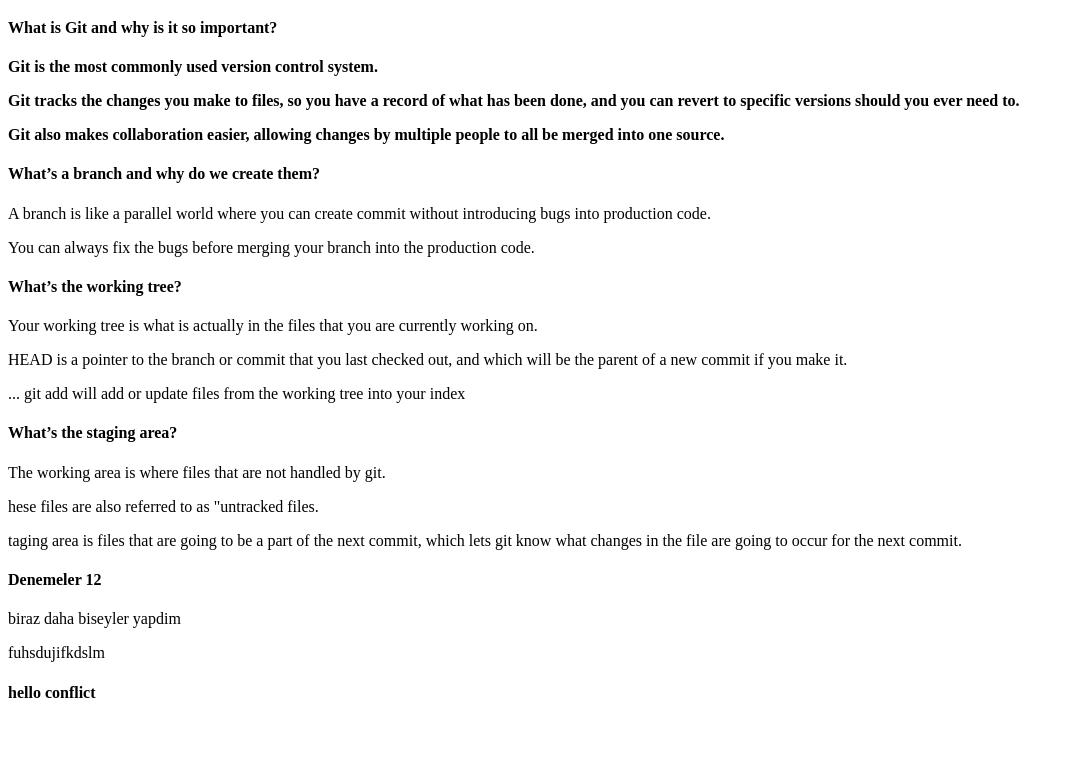
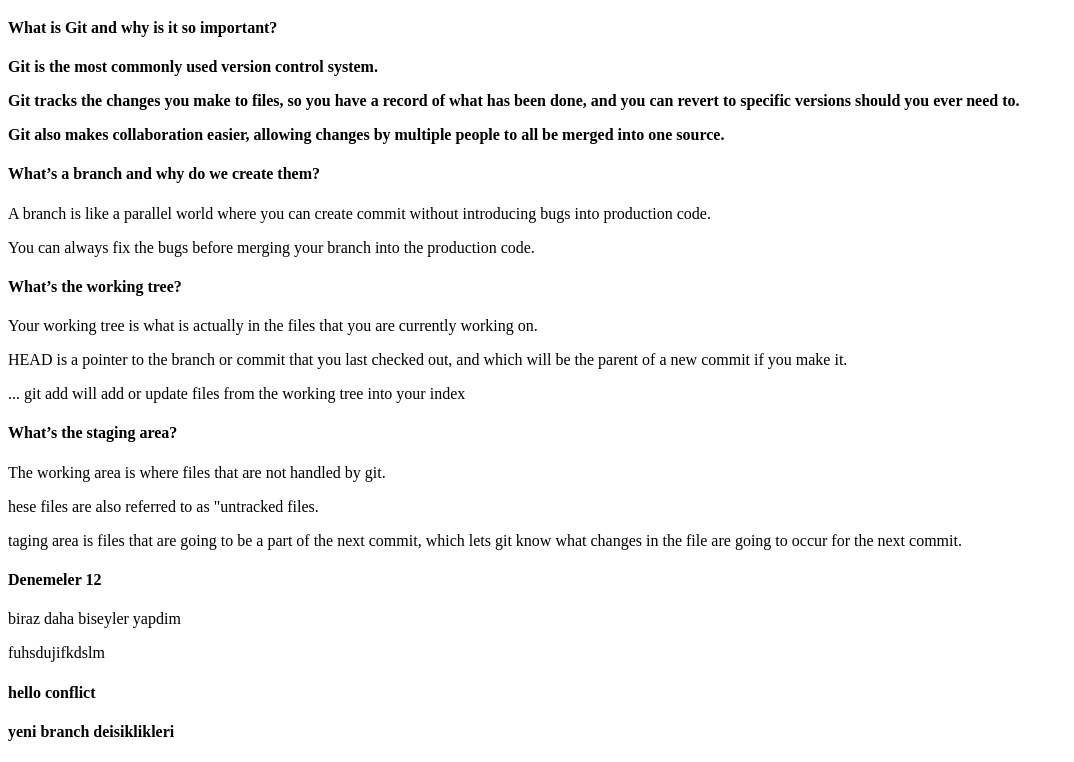
Before and after one commit to kirakoki/git-adventure, a plain HTML site: page index.html in a window 1280 px wide. Shown: the part 61-823 px from the top of the page, without its empty margins (0-1074 px from the left). Before the commit the page ends 800 px from the top, so only its background shows below. Drawn offline with Linux system fonts and the light colour scheme.

Commit message:
yeni branc deisiklikleri

```diff
--- a/index.html
+++ b/index.html
@@ -23,5 +23,6 @@
             <p> biraz daha biseyler yapdim</p>
             <p> fuhsdujifkdslm</p>
         <h4>hello conflict</h4>
+        <h4>   yeni branch deisiklikleri </h4>
 </body>
 </html>
```
